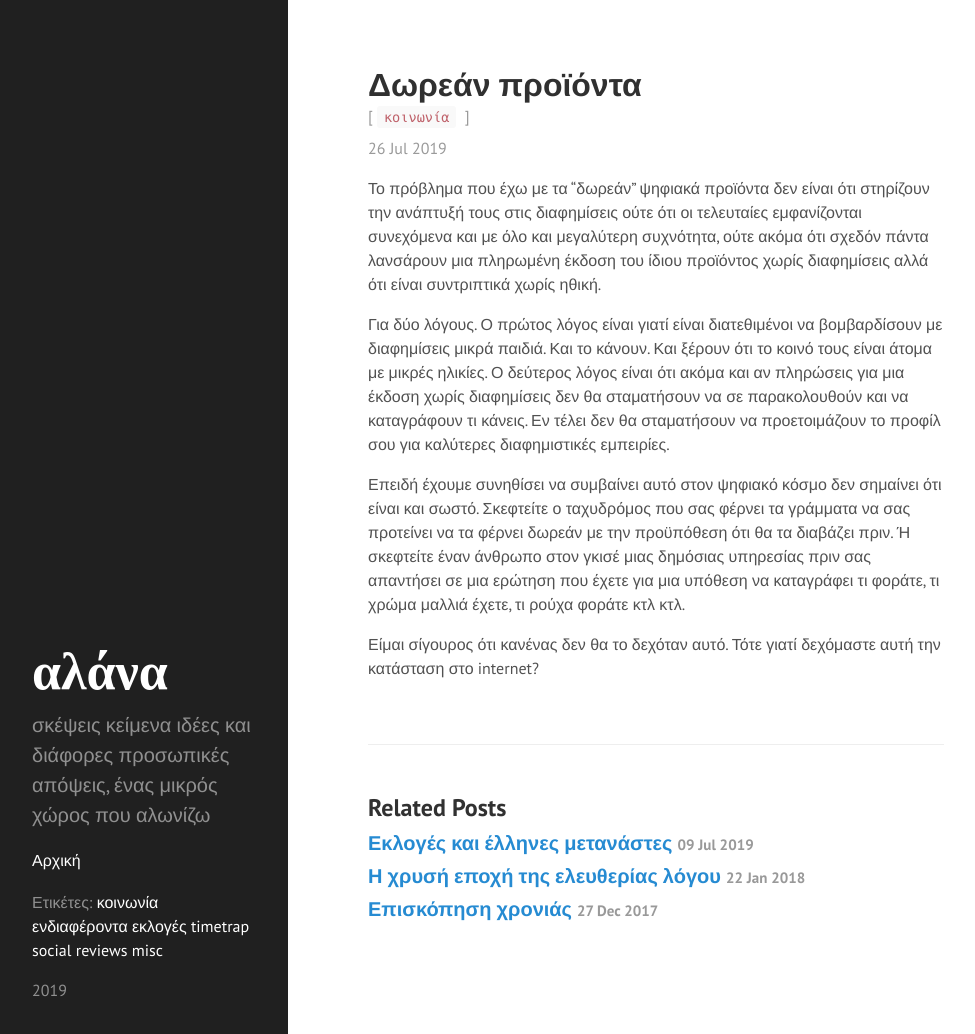
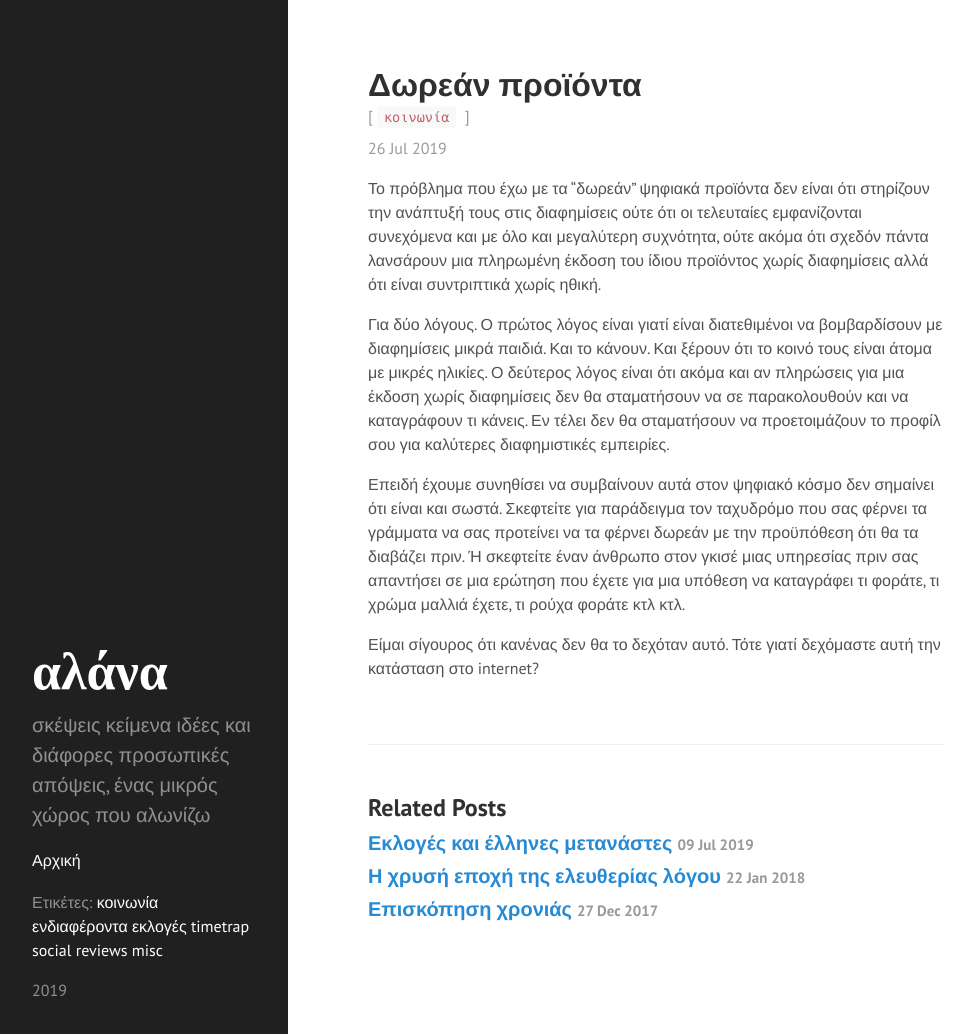
Before and after one commit to chief/chief.github.io, a Jekyll site: the page built from _posts/2019-07-26-dorean-proionta.md, in a window 1280 px wide and 1034 px high. Shown: the whole window, without its empty margins (0-975 px from the left). Built offline with Jekyll 4.4.1, drawn with Linux system fonts in a browser that asks for light colours.

Commit message:
Minor changes

```diff
--- a/_posts/2019-07-26-dorean-proionta.md
+++ b/_posts/2019-07-26-dorean-proionta.md
@@ -18,10 +18,10 @@ tags: κοινωνία
 σταματήσουν να προετοιμάζουν το προφίλ σου για καλύτερες διαφημιστικές
 εμπειρίες.
 
-Επειδή έχουμε συνηθίσει να συμβαίνει αυτό στον ψηφιακό κόσμο δεν
-σημαίνει ότι είναι και σωστό. Σκεφτείτε ο ταχυδρόμος που σας φέρνει τα
-γράμματα να σας προτείνει να τα φέρνει δωρεάν με την προϋπόθεση ότι θα
-τα διαβάζει πριν. Ή σκεφτείτε έναν άνθρωπο στον γκισέ μιας δημόσιας
+Επειδή έχουμε συνηθίσει να συμβαίνουν αυτά στον ψηφιακό κόσμο δεν
+σημαίνει ότι είναι και σωστά. Σκεφτείτε για παράδειγμα τον ταχυδρόμο
+που σας φέρνει τα γράμματα να σας προτείνει να τα φέρνει δωρεάν με την
+προϋπόθεση ότι θα τα διαβάζει πριν. Ή σκεφτείτε έναν άνθρωπο στον γκισέ μιας
 υπηρεσίας πριν σας απαντήσει σε μια ερώτηση που έχετε για μια υπόθεση να
 καταγράφει τι φοράτε, τι χρώμα μαλλιά έχετε, τι ρούχα φοράτε κτλ κτλ.
 
```
